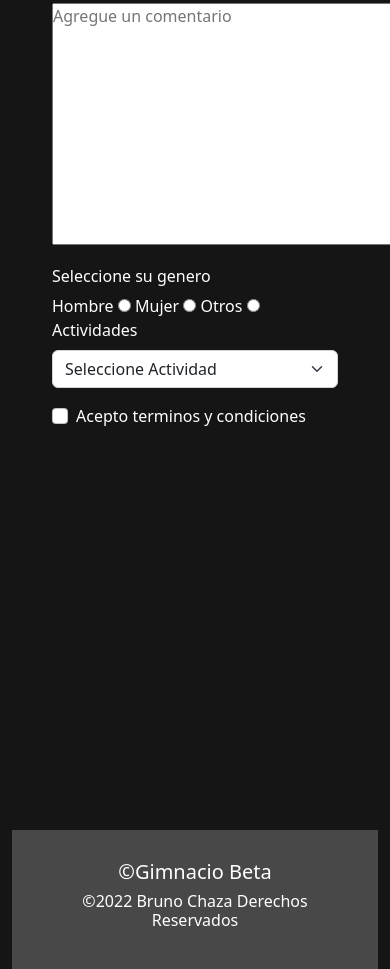
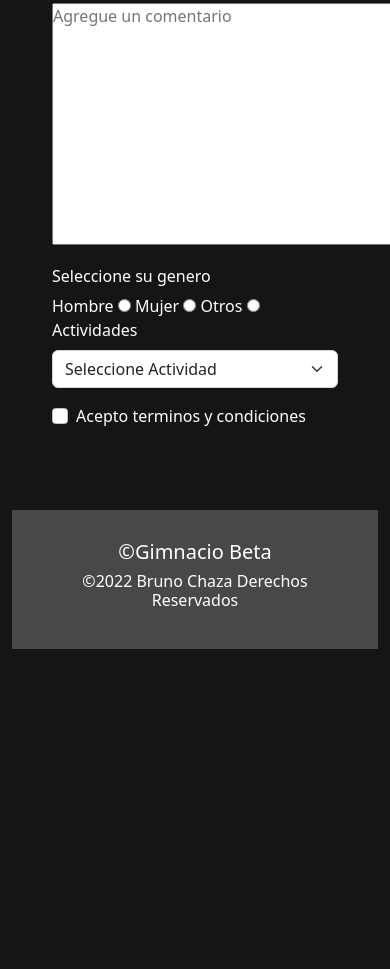
Before and after one commit to BrunoChaZa/Proyecto-final, a plain HTML site: page pages/Contacto.html in a window 390 px wide. Shown: the part 397-1366 px from the top of the page. After the commit the page ends 1046 px from the top, so only its background shows below. Drawn offline with nearby package versions, Linux system fonts and the light colour scheme.

Commit message:
termine el footer

```diff
--- a/asset/css/style.css
+++ b/asset/css/style.css
@@ -74,10 +74,10 @@
     padding: 30px;
     color: #FFFFFF;
     background-color: #494848;
-    margin-top: 200px;
+    margin-top: 80px;
 }
 @media(max-width:547px){
-    .pieDePagina{
+    .footer{
         padding: 30px;
         color: #FFFFFF;
         background-color: #494848;
```
Also changed, not shown: index.html (+1 -1 lines).
